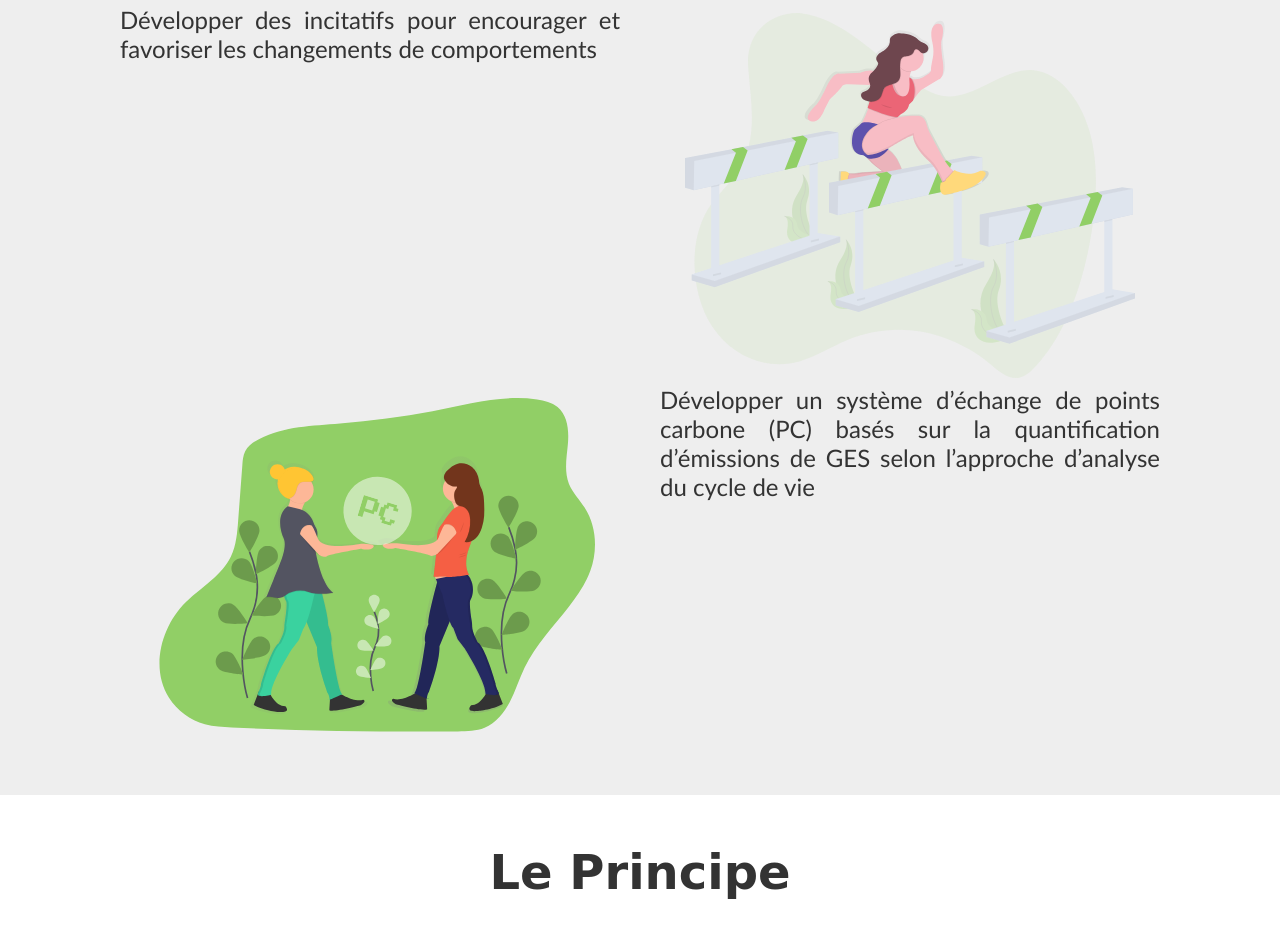
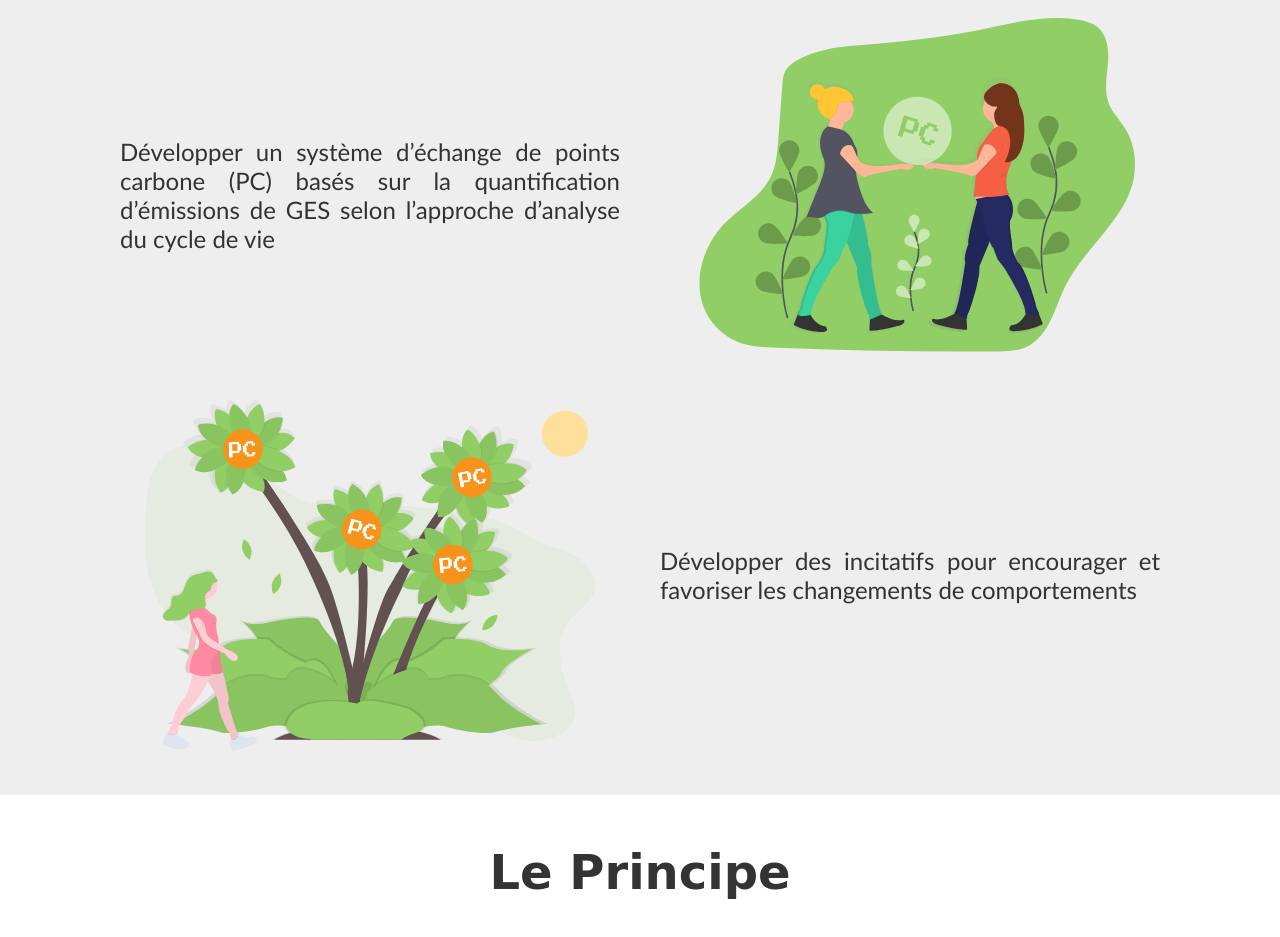
Before and after one commit to covallee/polycarbone, a website: page app/index.html in a window 1280 px wide. Shown: the part 1200-2137 px from the top of the page. Drawn offline with Linux system fonts and the light colour scheme; a web font is replaced by a local one.

Commit message:
Changed one of the illustration

```diff
--- a/app/assets/styles/modules/_notre-mission.css
+++ b/app/assets/styles/modules/_notre-mission.css
@@ -34,15 +34,17 @@
       grid-row: 2 / span 1;
       text-align: justify;
       text-justify: inter-word;
+      /* align-self: center; */
 
       &--2 {
         grid-column: 1 / span 1;
         grid-row: 4 / span 1;
+        align-self: center;
       }
       &--3 {
         grid-column: 2 / span 1;
         grid-row: 5 / span 1;
-
+        align-self: center;
       }
     }
 
@@ -78,6 +80,11 @@
         width: 100%;
         height: 100%;
       }
+      .icon--undraw_flowers {
+        background-image: url(/assets/images/svgs/undraw_crypto_flowers_6bgv.svg);
+        width: 100%;
+        height: 100%;
+      }
     }
 
   }
--- a/app/index.html
+++ b/app/index.html
@@ -44,11 +44,12 @@
     <div class="mission__icon"><span class="icon icon--undraw_superhero"></span></div>
 
     <h2 class="mission__titles mission__titles--2">Nos Objectifs</h2>
-    <h3 class="mission__desc mission__desc--2">Développer des incitatifs pour encourager et favoriser les changements de comportements</h3>
-    <div class="mission__icon mission__icon--2"><span class="icon icon--undraw_track_and_field"></span></div>
+    <h3 class="mission__desc mission__desc--2">Développer un système d’échange de points carbone (PC) basés sur la quantification d’émissions de GES selon l’approche d’analyse du cycle de vie </h3>
+    <div class="mission__icon mission__icon--2"><span class="icon icon--undraw_btc"></span></div>
 
-    <h3 class="mission__desc mission__desc--3">Développer un système d’échange de points carbone (PC) basés sur la quantification d’émissions de GES selon l’approche d’analyse du cycle de vie </h3>
-    <div class="mission__icon mission__icon--3"><span class="icon icon--undraw_btc"></span></div>
+    <h3 class="mission__desc mission__desc--3">Développer des incitatifs pour encourager et favoriser les changements de comportements</h3>
+    <div class="mission__icon mission__icon--3"><span class="icon icon--undraw_flowers"></span></div>
+
 
   </div>
 
--- a/app/temp/styles/styles.css
+++ b/app/temp/styles/styles.css
@@ -481,15 +481,18 @@ img {
       text-justify: inter-word;
     }
 
+/* align-self: center; */
+
 #mission-objectifs .mission__desc--2 {
         grid-column: 1 / span 1;
         grid-row: 4 / span 1;
+        align-self: center;
       }
 
 #mission-objectifs .mission__desc--3 {
         grid-column: 2 / span 1;
         grid-row: 5 / span 1;
-
+        align-self: center;
       }
 
 #mission-objectifs .mission__icon{
@@ -527,6 +530,12 @@ img {
 
 #mission-objectifs .mission__icon .icon--undraw_track_and_field {
         background-image: url(/assets/images/svgs/undraw_track_and_field.svg);
+        width: 100%;
+        height: 100%;
+      }
+
+#mission-objectifs .mission__icon .icon--undraw_flowers {
+        background-image: url(/assets/images/svgs/undraw_crypto_flowers_6bgv.svg);
         width: 100%;
         height: 100%;
       }
```
Also changed, not shown: docs/dev.html (+1 -1 lines), app/assets/images/svgs/undraw_crypto_flowers_6bgv.svg (added).
